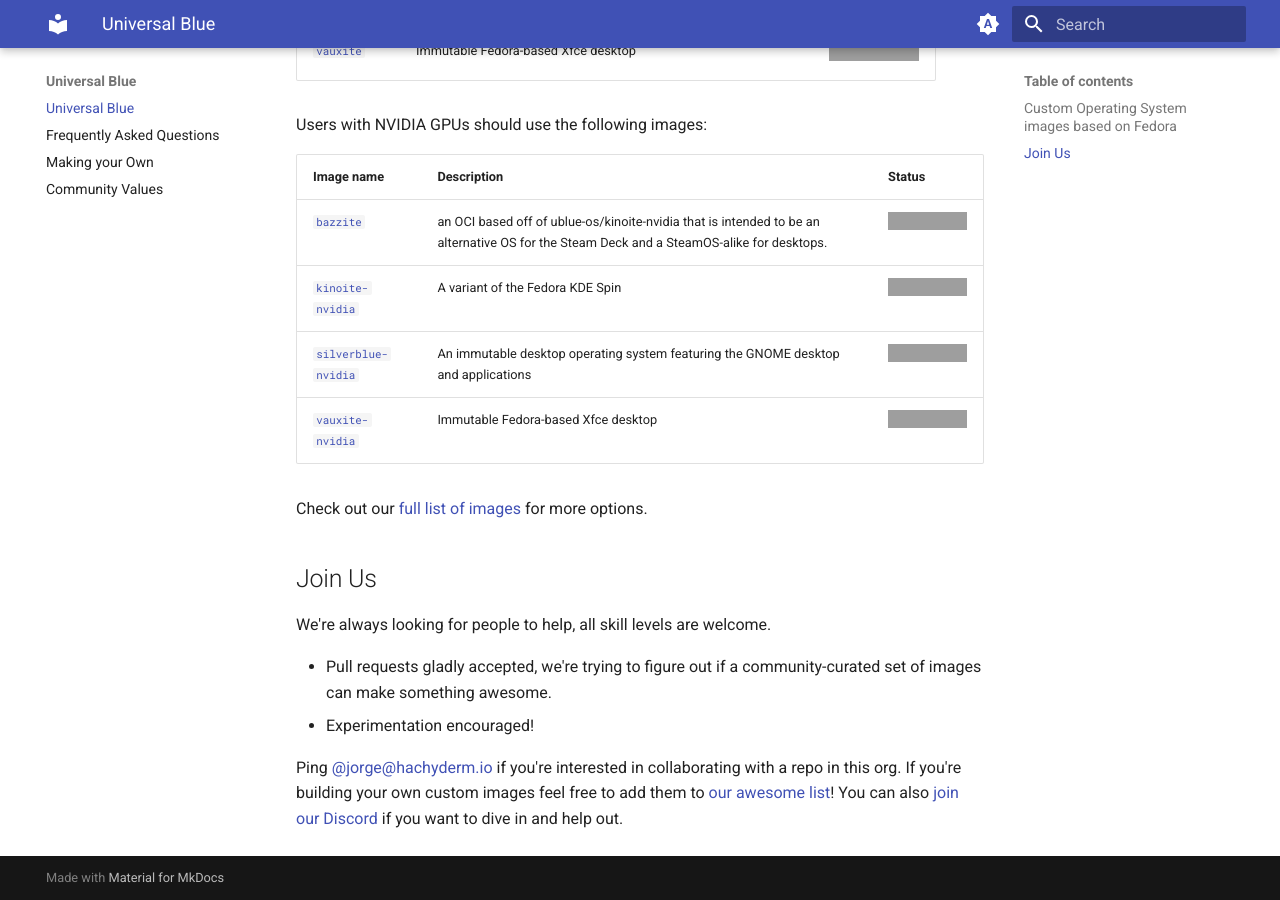
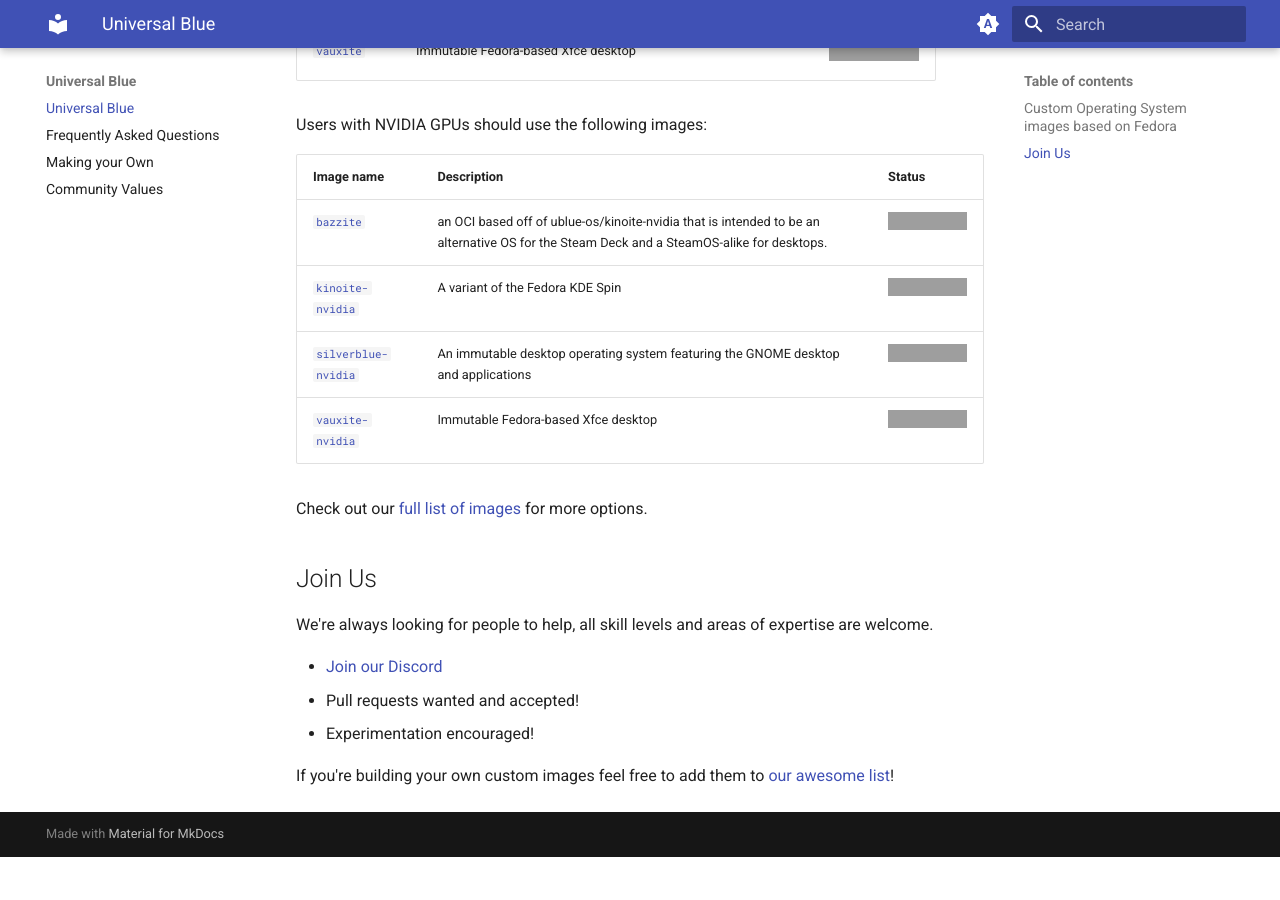
Before and after one commit to ublue-os/website, an MkDocs documentation site: the page built from docs/index.md, in a window 1280 px wide and 900 px high, scrolled down 764 px. Built offline with MkDocs 1.6.1 and Material for MkDocs 9.7.7, drawn with Linux system fonts in a browser that asks for light colours; after the commit the page ends 1621 px from its top, so only the background shows below that; grey boxes are pictures that could not be loaded.

Commit message:
feat: move discord link to the top of Join Us

```diff
--- a/docs/index.md
+++ b/docs/index.md
@@ -34,9 +34,10 @@ Check out our [full list of images](https://github.com/orgs/ublue-os/packages) f
 
 ## Join Us
 
-We're always looking for people to help, all skill levels are welcome.
+We're always looking for people to help, all skill levels and areas of expertise are welcome.
 
-- Pull requests gladly accepted, we're trying to figure out if a community-curated set of images can make something awesome.
+- [Join our Discord](https://discord.gg/WEu6BdFEtp)
+- Pull requests wanted and accepted!
 - Experimentation encouraged!
 
-Ping [@jorge@hachyderm.io](https://hachyderm.io/@jorge) if you're interested in collaborating with a repo in this org. If you're building your own custom images feel free to add them to [our awesome list](https://github.com/ublue-os/awesome-custom-images)! You can also [join our Discord](https://discord.gg/WEu6BdFEtp) if you want to dive in and help out.
+If you're building your own custom images feel free to add them to [our awesome list](https://github.com/ublue-os/awesome-custom-images)!
```
